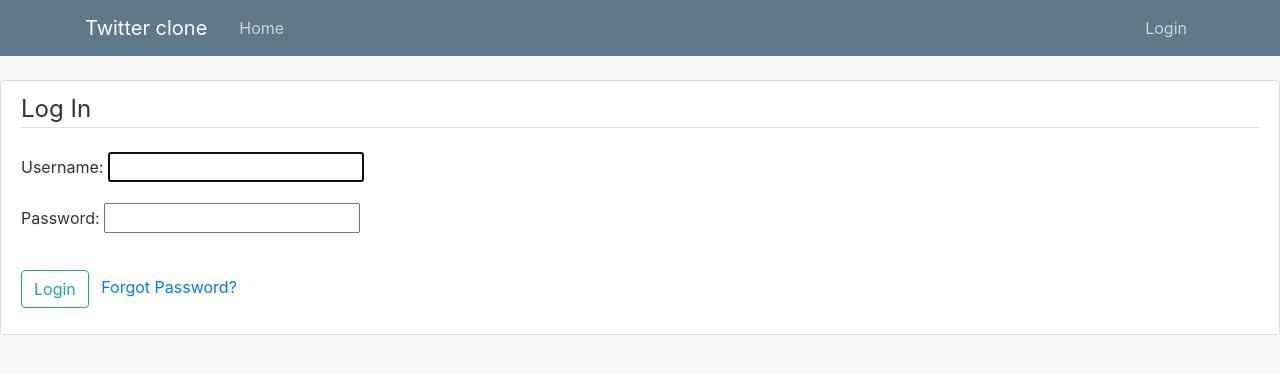
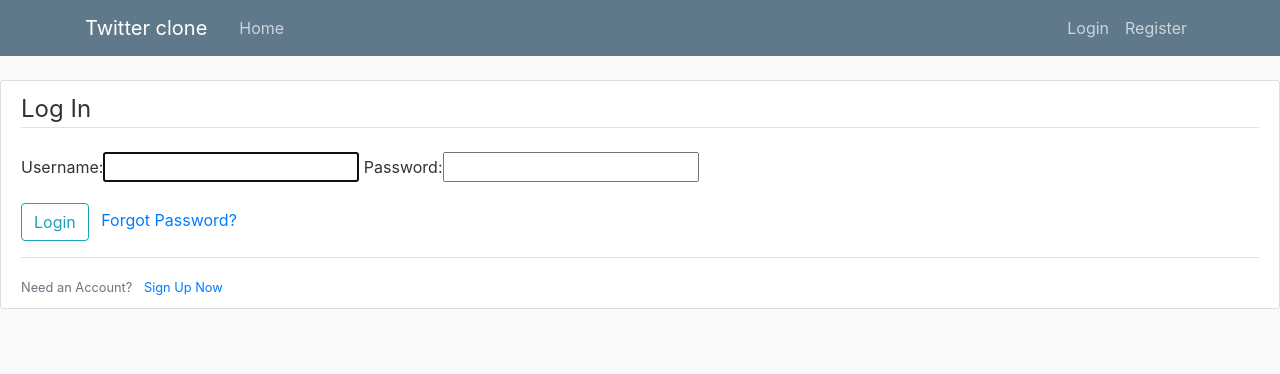
Before and after one commit to marcin-ciesielski/twitter, a Django app: page /login/ in a window 1280 px wide. Shown: the top 374 px of the page. Run offline with Django 3.2, Linux system fonts and the light colour scheme; some libraries are stand-ins or nearby versions.

Commit message:
Modify auth, login, logout, password_reset, register

```diff
--- a/twitter/templates/twitter/base.html
+++ b/twitter/templates/twitter/base.html
@@ -29,6 +29,7 @@
                     <a class="nav-item nav-link" href="{% url 'logout' %}">Logout</a>
                 {% else %}
                     <a class="nav-item nav-link" href="{% url 'login' %}">Login</a>
+                    <a class="nav-item nav-link" href="{% url 'twitter:register' %}">Register</a>
                 {% endif %}
             </div>
           </div>
--- a/twitter/templates/twitter/login.html
+++ b/twitter/templates/twitter/login.html
@@ -5,7 +5,7 @@
             {% csrf_token %}
             <fieldset class="form-group">
                 <legend class="border-bottom mb-4">Log In</legend>
-                {{ form.as_p }}
+                {{ form }}
             </fieldset>
             <div class="form-group">
                 <button class="btn btn-outline-info" type="submit">Login</button>
@@ -14,5 +14,10 @@
                 </smal>
             </div>
         </form>
+        <div class="border-top pt-3">
+            <small class="text-muted">
+                Need an Account? <a class="ml-2" href="{% url 'twitter:register' %}">Sign Up Now</a>
+            </small>
+        </div>
     </div>
 {% endblock content %}
--- a/twitter/urls.py
+++ b/twitter/urls.py
@@ -2,11 +2,12 @@ from django.urls import path
 
 from django.views import generic
 
-from twitter.views import AllTwiteerView
+from twitter import views
 
 app_name = 'twitter'
 urlpatterns = [
     # path('', generic.TemplateView.as_view(template_name='twitter/index.html'),
     #      name='index'),
-    path('', AllTwiteerView.as_view(), name='index')
+    path('', views.AllTwiteerView.as_view(), name='index'),
+    path('register/', views.RegisterView.as_view(),name='register')
 ]
```
Also changed, not shown: twitter/views.py (+9 -0 lines), django_project/db.sqlite3.
